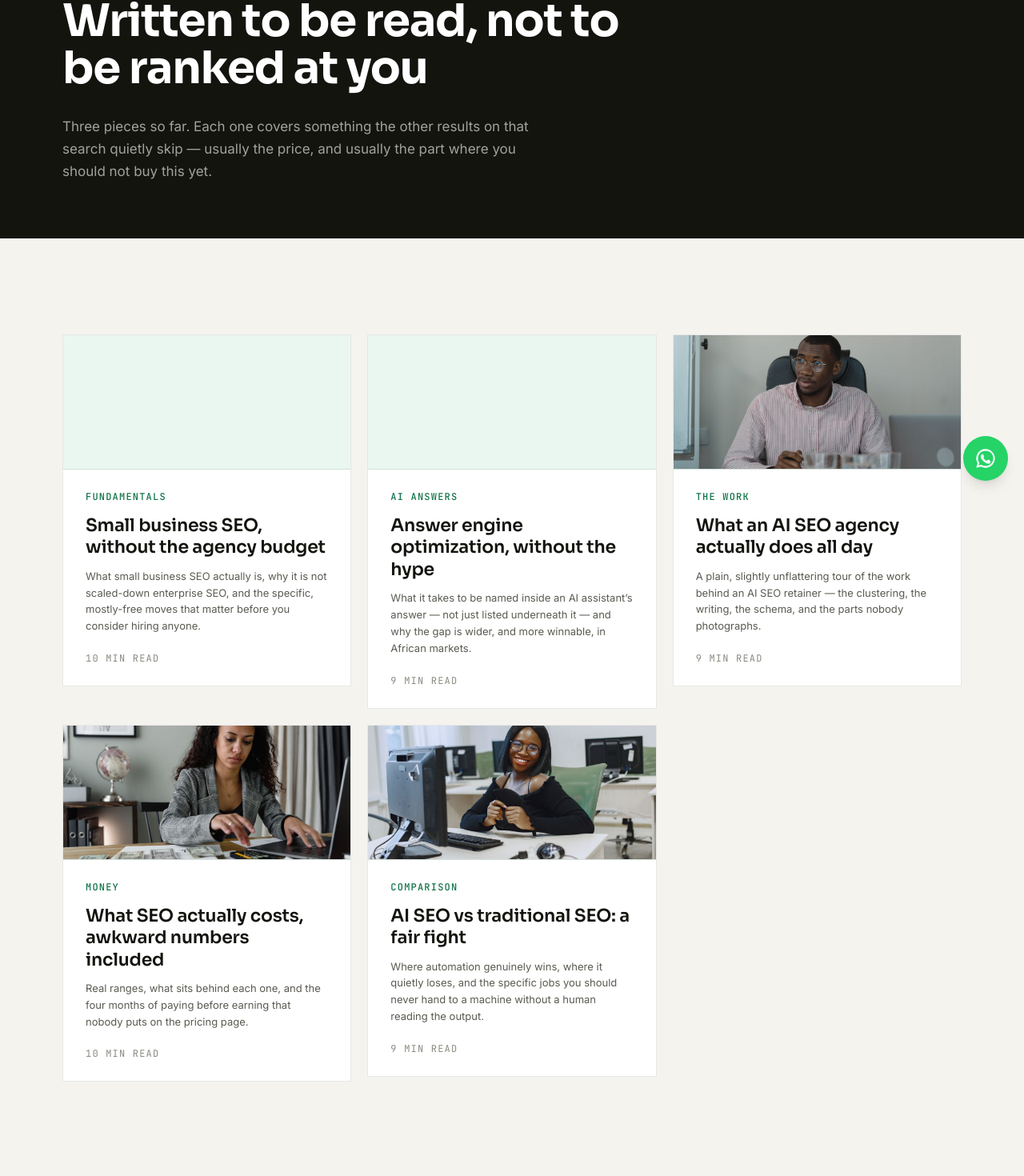
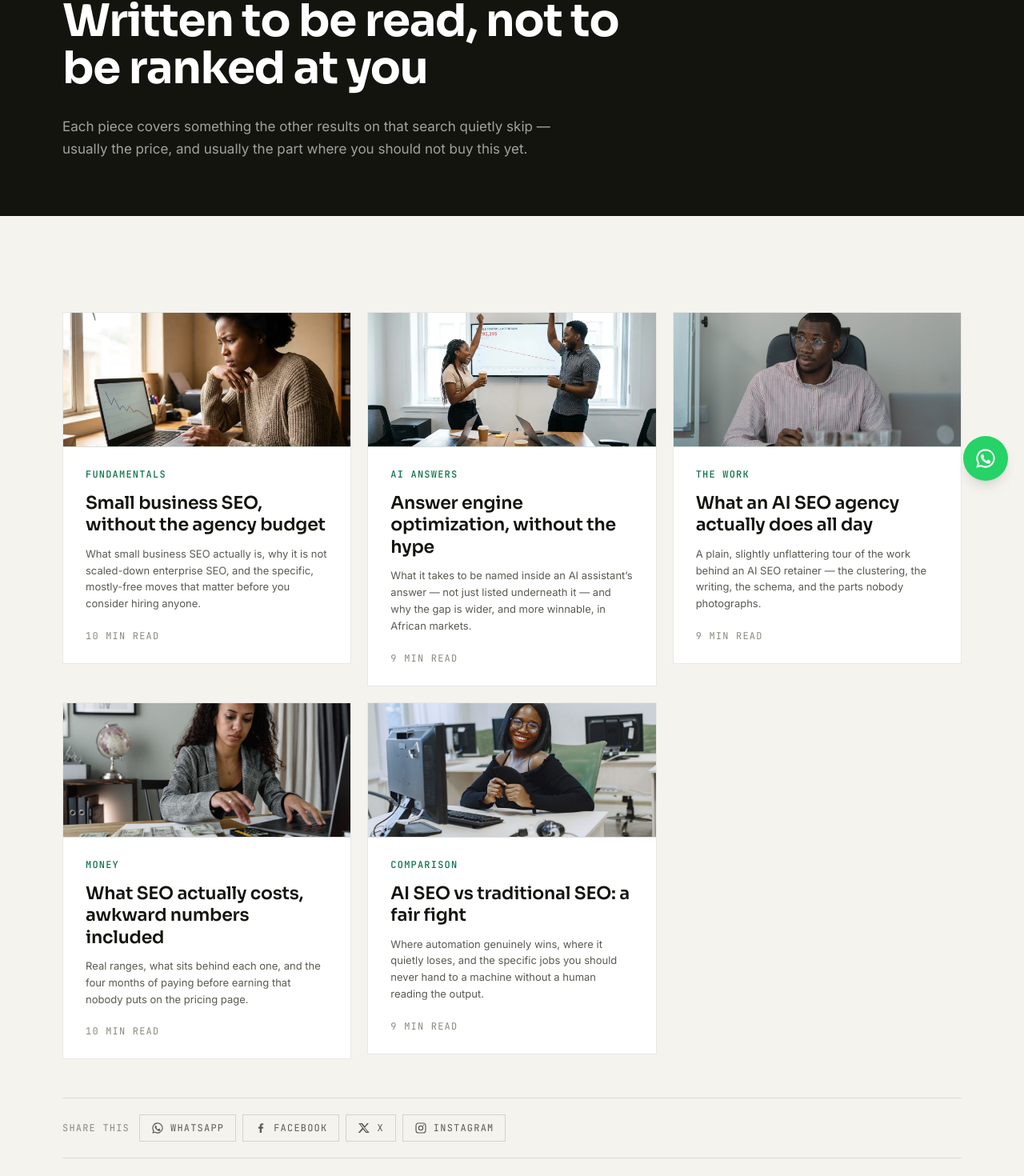
Before and after one commit to benji4563/afrishield-ai-seo, a Next.js app in the folder ai-seo/marketing-site/: page /blog in a window 1280 px wide. Shown: the part 179-1649 px from the top of the page at 80% size. Built offline with nearby package versions, Linux system fonts and the light colour scheme; no server answers.

Commit message:
Blog index: show hero images on the two newest post cards + add share bar

```diff
--- a/ai-seo/marketing-site/app/blog/page.tsx
+++ b/ai-seo/marketing-site/app/blog/page.tsx
@@ -2,6 +2,7 @@ import type { Metadata } from 'next';
 import { PageHero } from '@/components/ui/PageHero';
 import { Section } from '@/components/ui/Section';
 import { PostCard } from '@/components/blog/PostCard';
+import { ShareButtons } from '@/components/blog/ShareButtons';
 import { CtaDrop } from '@/components/home/CtaDrop';
 import { StructuredData } from '@/components/seo/StructuredData';
 import { blogIndexJsonLd, breadcrumbJsonLd } from '@/lib/structured-data';
@@ -39,7 +40,7 @@ export default function BlogIndexPage() {
       <PageHero
         eyebrow="Blog"
         title="Written to be read, not to be ranked at you"
-        blurb="Three pieces so far. Each one covers something the other results on that search quietly skip — usually the price, and usually the part where you should not buy this yet."
+        blurb="Each piece covers something the other results on that search quietly skip — usually the price, and usually the part where you should not buy this yet."
       />
 
       <Section tone="light">
@@ -50,6 +51,11 @@ export default function BlogIndexPage() {
             </div>
           ))}
         </div>
+
+        <ShareButtons
+          url={`${SITE_URL}/blog`}
+          title="AfriShield AI blog — plain writing on SEO for African businesses"
+        />
       </Section>
 
       <CtaDrop
--- a/ai-seo/marketing-site/components/blog/PostCard.tsx
+++ b/ai-seo/marketing-site/components/blog/PostCard.tsx
@@ -3,6 +3,14 @@ import type { PostMeta } from '@/lib/posts';
 
 // African-business photography per post — Pexels, see public/images/credits.json.
 const POST_IMAGE: Record<string, { src: string; alt: string }> = {
+  'small-business-seo': {
+    src: '/images/blog-small-business-seo.webp',
+    alt: 'A small-business owner looking anxiously at a laptop showing a falling website-traffic graph.',
+  },
+  'answer-engine-optimization': {
+    src: '/images/blog-answer-engine-optimization.webp',
+    alt: 'Two marketers celebrating in front of a screen showing a falling Google traffic graph — hype outpacing the results.',
+  },
   'what-ai-seo-actually-does': {
     src: '/images/blog-what-ai-seo-actually-does.jpg',
     alt: 'An African professional focused on work at a laptop in an office.',
```
